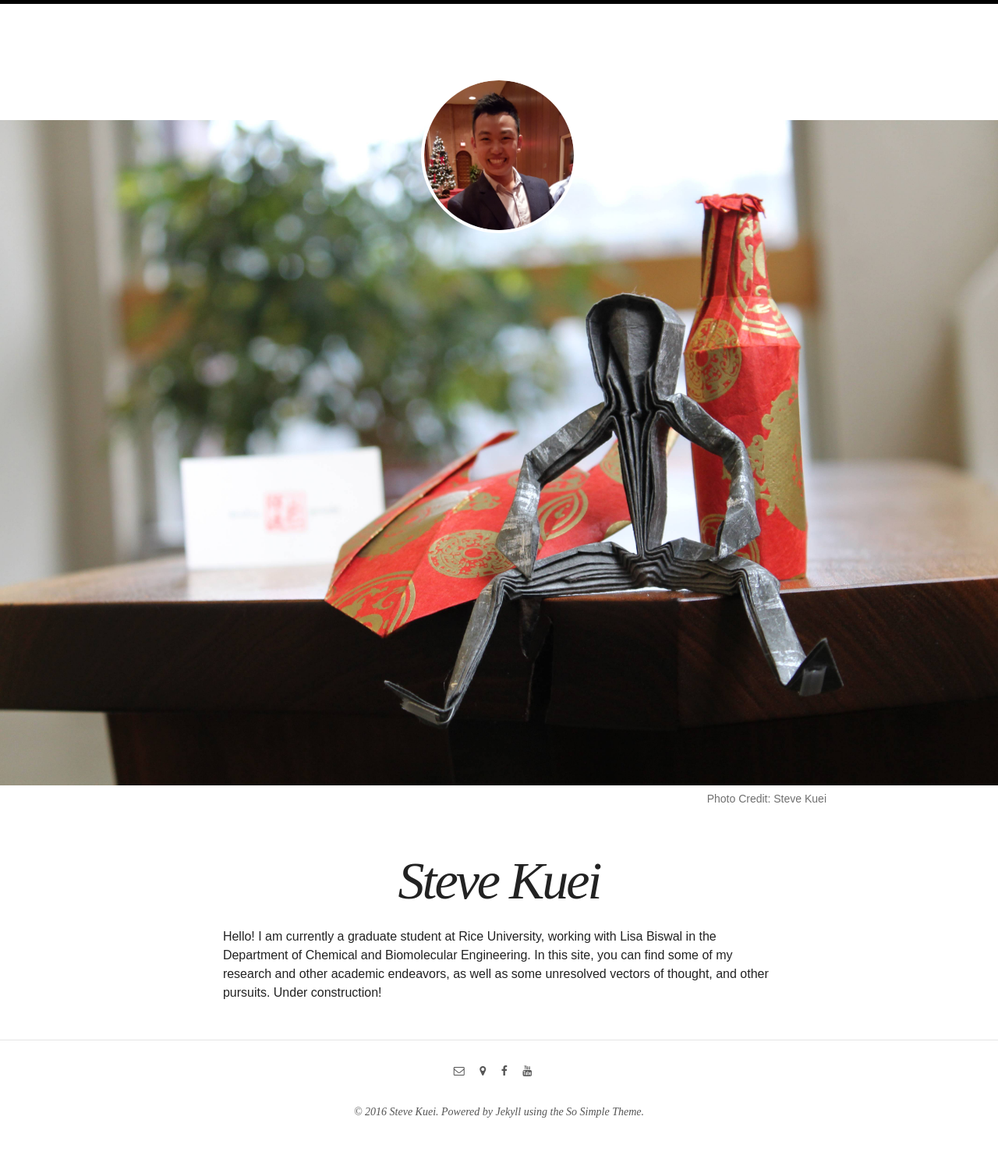
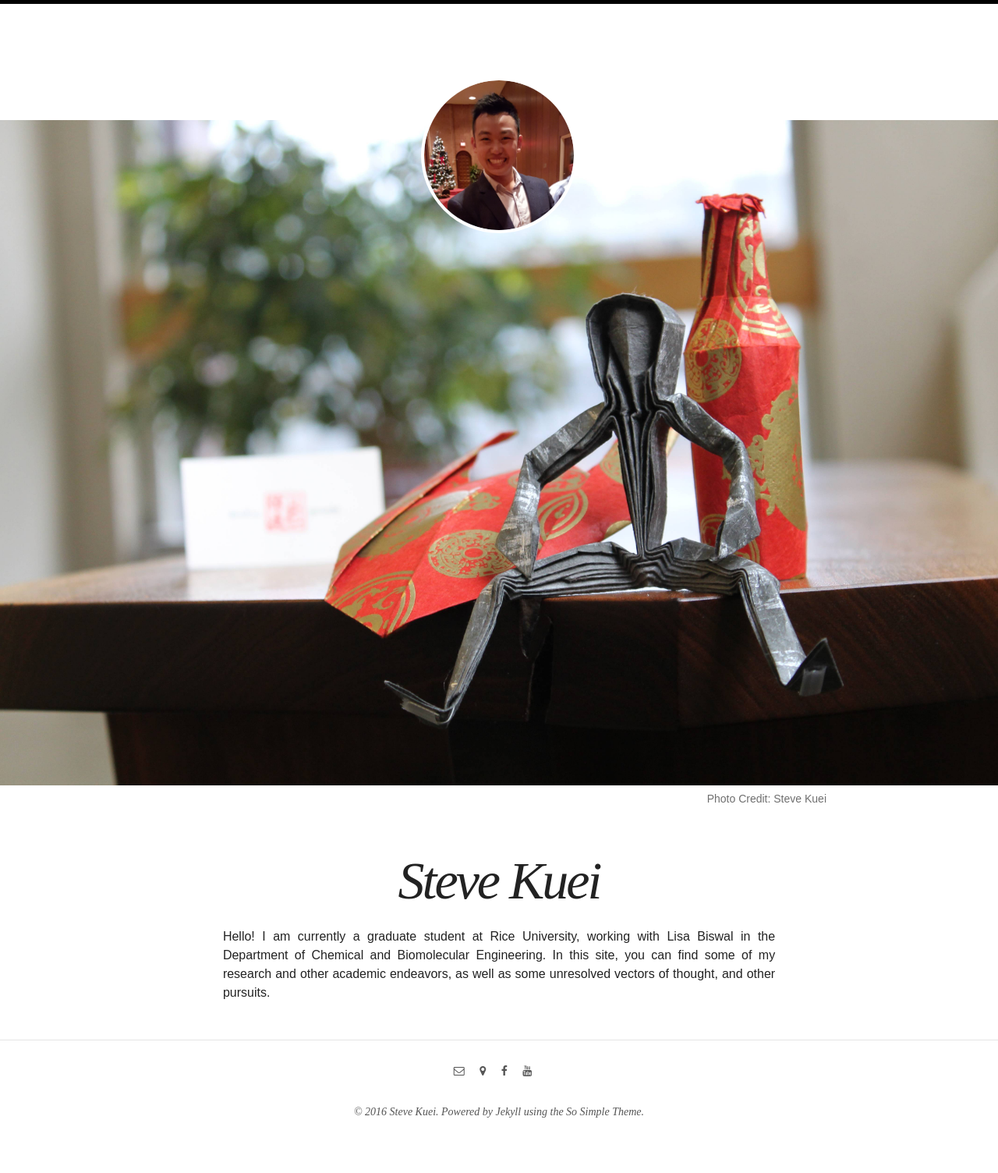
Before and after one commit to scallionpancake/old-website, a Jekyll site: the page built from index.html, in a window 1280 px wide. Shown: the whole page at 78% size. Built offline with Jekyll 4.4.1, drawn with Linux system fonts in a browser that asks for light colours; nearby versions of some CDN libraries.

Commit message:
010216_v13
moving header picture to top of page

```diff
--- a/_sass/_page.scss
+++ b/_sass/_page.scss
@@ -23,7 +23,7 @@
 	margin: 20px 0 0;
 	width: 100%;
 	@include media($medium) {
-		margin-top: -75px; /* move up to be overlapped by site logo */
+		margin-top: -244px; /* move up to top. 0 = bottom of logo, -75 is middle of site logo, -244 is top of page */
 	}
 	@include media($large) {
 		margin-top: -145px; /* move up further to be overlapped by site logo */
--- a/index.html
+++ b/index.html
@@ -9,8 +9,7 @@
   creditlink: http://xiaokuayzhi.deviantart.com/art/swirl-mix-swirl-mix-356600577
 ---
 
+<div align="justify">
 Hello! I am currently a graduate student at Rice University, working with Lisa Biswal in the Department of Chemical and Biomolecular Engineering.
 In this site, you can find some of my research and other academic endeavors, as well as some unresolved vectors of thought, and other pursuits.
-
-
-Under construction!
+</div>
```
